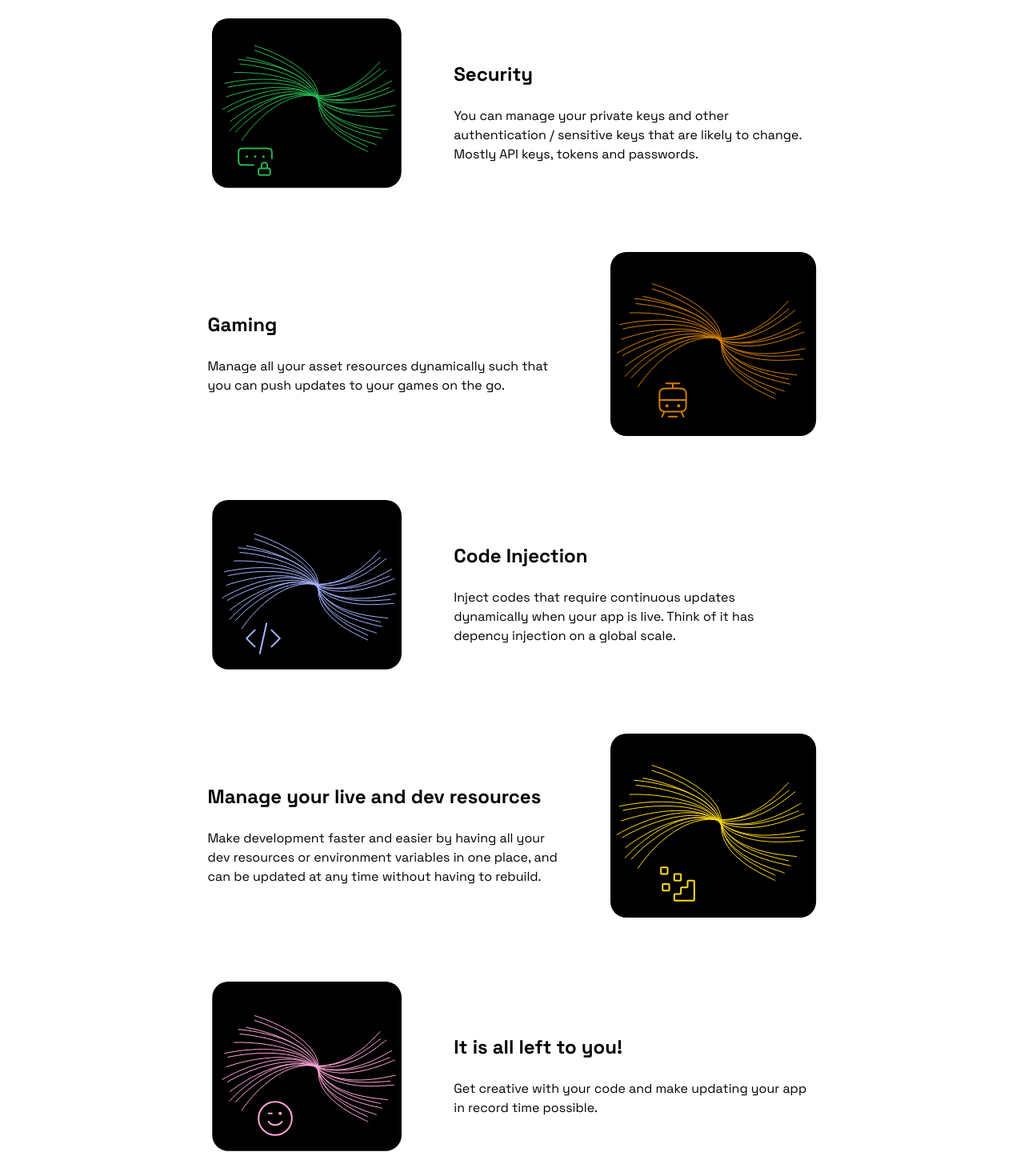
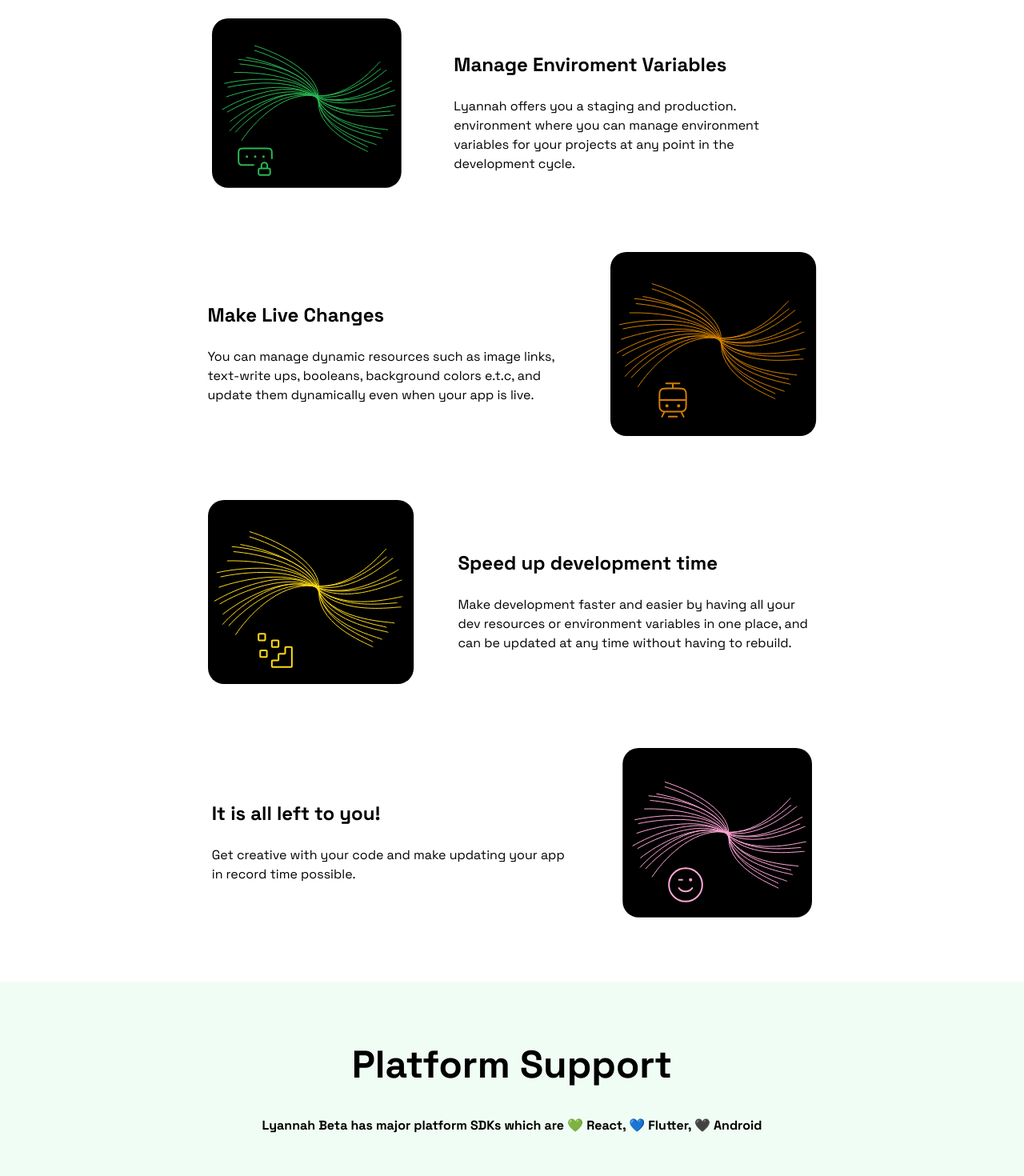
Before and after one commit to nickmeinhold/waiting-list, a React (Create React App) app: page / in a window 1280 px wide. Shown: the part 1020-2490 px from the top of the page at 80% size. Built offline with nearby package versions, Linux system fonts and the light colour scheme.

Commit message:
chore: update content

```diff
--- a/src/components/Hero.js
+++ b/src/components/Hero.js
@@ -63,7 +63,6 @@
             />
           </div>
         </div>
-
         <div className="mt-10">
           <p className="md:text-5xl text-3xl text-center font-bold ">
             Use Cases and Benefits
@@ -71,6 +70,17 @@
           <div className="md:my-8 my-4"></div>
           <ReturnUseCases />
         </div>
+        <div className="p-20 my-10 bg-green-50">
+          <p className="md:text-5xl text-3xl text-center font-bold ">
+            Platform Support
+          </p>
+          <p className="text-md font-bold text-center mt-10 ">
+            Lyannah Beta has major platform SDKs which are 💚 React, 💙 Flutter,
+            🖤 Android
+          </p>
+        </div>
+
+        <div className="md:my-8 my-4"></div>
         <p className="md:text-5xl text-3xl text-center font-bold my-10 p-6">
           Manage changes in one console
         </p>
--- a/src/components/useCaseFunction.js
+++ b/src/components/useCaseFunction.js
@@ -6,30 +6,30 @@
       <UseCases
         direction="forward"
         imageName="security.svg"
-        title="Security"
-        content="You can manage your private keys and other authentication / sensitive keys that are likely to change. Mostly API keys, tokens and passwords."
+        title="Manage Enviroment Variables"
+        content={`Lyannah offers you a ${"staging and production"}. environment where you can manage environment variables for your projects at any point in the development cycle.`}
       />
       <UseCases
         direction="backward"
         imageName="gaming.svg"
-        title="Gaming"
-        content="Manage all your asset resources dynamically such that you can push updates to your games on the go.
+        title="Make Live Changes"
+        content="You can manage dynamic resources such as image links, text-write ups, booleans, background colors e.t.c, and update them dynamically even when your app is live.
         "
       />
-      <UseCases
+      {/* <UseCases
         direction="forward"
         imageName="code.svg"
         title="Code Injection"
         content="Inject codes that require continuous updates dynamically when your app is live. Think of it has depency injection on a global scale."
+      /> */}
+      <UseCases
+        direction="forward"
+        imageName="resource.svg"
+        title="Speed up development time"
+        content="Make development faster and easier by having all your dev resources or environment variables in one place, and can be updated at any time without having to rebuild."
       />
       <UseCases
         direction="backward"
-        imageName="resource.svg"
-        title="Manage your live and dev resources"
-        content="Make development faster and easier by having all your dev resources or environment variables in one place, and can be updated at any time without having to rebuild."
-      />
-      <UseCases
-        direction="forward"
         imageName="you.svg"
         title="It is all left to you!"
         content="Get creative with your code and make updating your app in record time possible."
```
